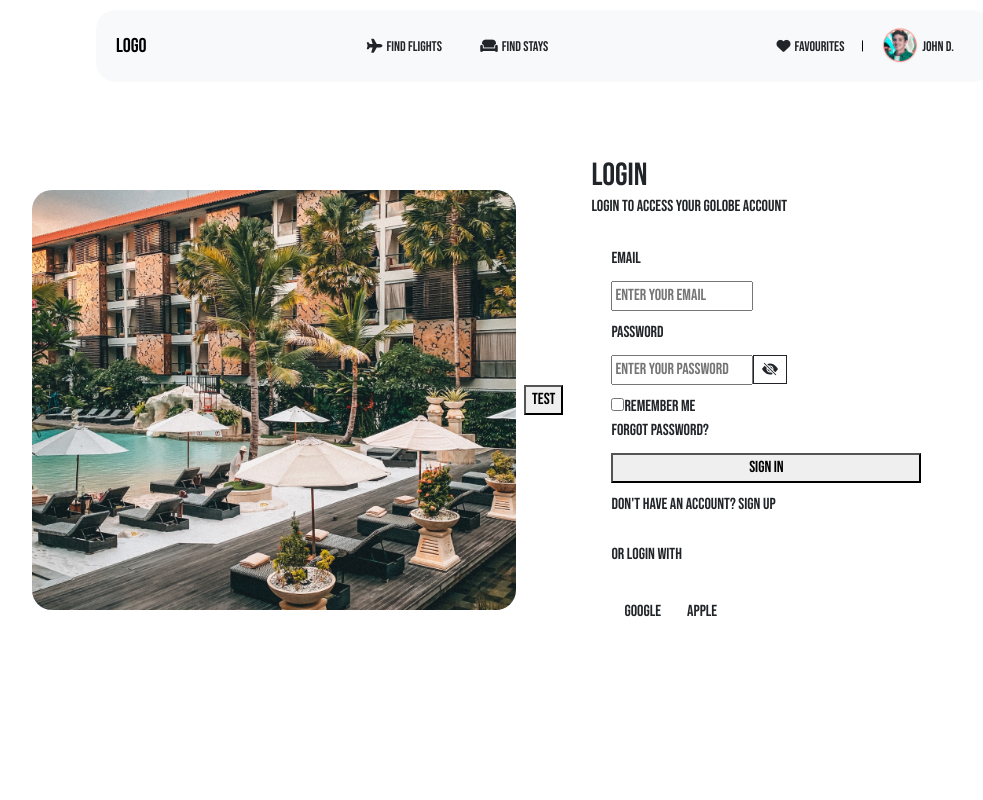
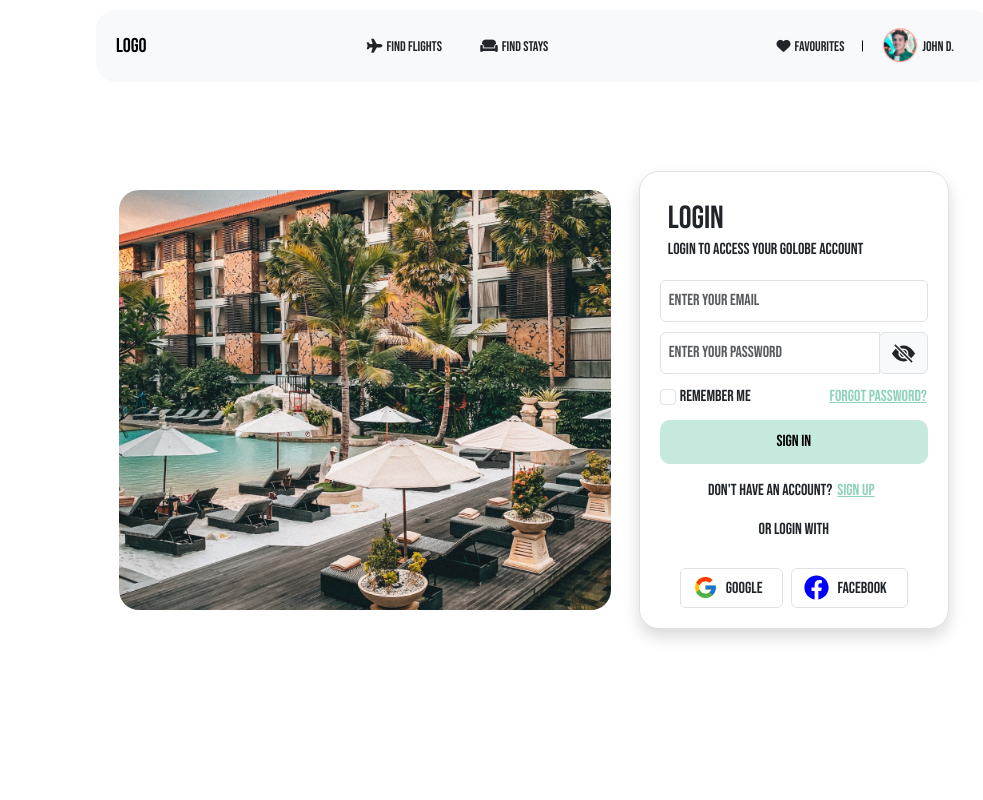
Before and after one commit to mohamedgaber-136/Travel-Agency, a React (Create React App) app: page /login in a window 1280 px wide. Shown: the top 800 px of the page, without its empty margins (96-1079 px from the left). Built offline with nearby package versions, Linux system fonts and the light colour scheme; no server answers; a web font is replaced by a local one.

Commit message:
add features to login page

```diff
--- a/src/Pages/Login/Login.css
+++ b/src/Pages/Login/Login.css
@@ -38,3 +38,51 @@
 .submit:hover {
   background-color: rgb(141, 211, 187, 0.8);
 }
+
+.submit-disabled {
+  border: none;
+  outline: none;
+  background-color: rgb(141, 211, 187, 0.5);
+  padding: 10px;
+  border-radius: 10px;
+  color: black;
+  font-size: 16px;
+  transform: 0.3s ease;
+}
+
+input[type="checkbox"]:checked {
+  background-color: var(--mint-green) !important;
+  /* color: black !important; */
+  border-color: var(--mint-green) !important;
+}
+
+input[type="checkbox"]:checked:after {
+  content: "\2713";
+  color: black;
+  display: flex;
+  align-items: center;
+  justify-content: center;
+}
+
+input[type="checkbox"] {
+  background-image: none !important;
+}
+
+.url-colored {
+  color: var(--mint-green) !important;
+
+  text-decoration: underline solid var(--mint-green) !important;
+}
+
+/* input[type="checkbox"] {
+  text-align: center;
+  display: table-cell;
+  vertical-align: middle;
+  width: 20px !important;
+  height: 20px !important;
+  appearance: none !important;
+  border-radius: 10%;
+  border: 1px solid rgb(191 35 42 / 90%);
+  box-shadow: none;
+  font-size: 1em;
+} */
--- a/src/Pages/Login/Login.jsx
+++ b/src/Pages/Login/Login.jsx
@@ -5,98 +5,107 @@ import "./Login.css";
 import { BsEyeFill, BsEyeSlashFill } from "react-icons/bs";
 import { signInWithEmailAndPassword } from "@firebase/auth";
 import { authbase } from "../../Firebase/FirebaseInit";
+import { FcGoogle } from "react-icons/fc";
+import { FaFacebook } from "react-icons/fa";
 
 function LoginPage() {
-  const [email, setEmail] = useState("");
-  const [password, setPassword] = useState("");
+  const [isHiddenPassword, setIsHiddenPassword] = useState("password");
+  const [submitEnabled, setSubmitEnabled] = useState(false);
+  const [errorMessage, setErrorMessage] = useState("");
+  const [credential, setCredential] = useState({});
 
-  const handleLogin = () => {
-    console.log("email:", email);
-    console.log("Password:", password);
-  };
+  function handlePasswordType() {
+    setIsHiddenPassword(!isHiddenPassword);
+  }
 
-  const [isHiddenPassword, setIsHiddenPassword] = useState("password");
   const [userObject, setUserObject] = useState({
     email: "",
     password: "",
     rememberMe: false,
   });
 
-  function handlePasswordType() {
-    setIsHiddenPassword(!isHiddenPassword);
+  function userSignIn(event) {
+    event.preventDefault();
+
+    if (userObject.email !== "" && userObject.password !== "") {
+      setErrorMessage("");
+    } else {
+      setErrorMessage("Please Enter The Required Inputs");
     }
 
-  const [credential, setCredential] = useState({});
+    // signInWithEmailAndPassword(authbase, userObject.email, userObject.password)
+    //   .then((cred) => {
+    //     console.log(cred, "sign in");
+    //     setCredential(cred);
+    //     // let x = { ...cred, phoneNumber: "+123456" };
+    //     // console.log(x, "x");
+    //     // authbase.currentUser = cred.user;
+    //     // add user from storage
+    //   })
+    //   .catch((error) => console.log(error, "error"));
+
+    // get the user from the database and put it on the context
+
+    console.log("ajsgs");
+  }
+
   useEffect(() => {
     console.log(userObject, "user");
     console.log(credential, "user");
   }, [userObject, credential]);
 
-  function userSignIn(event) {
-    event.preventDefault();
-
-    signInWithEmailAndPassword(authbase, userObject.email, userObject.password)
-      .then((cred) => {
-        console.log(cred, "sign in");
-        setCredential(cred);
-        // let x = { ...cred, phoneNumber: "+123456" };
-        // console.log(x, "x");
-        // authbase.currentUser = cred.user;
-        // add user from storage
-      })
-      .catch((error) => console.log(error, "error"));
-
-    console.log("ajsgs");
+  useEffect(() => {
+    if (userObject.email !== "" && userObject.password !== "") {
+      setSubmitEnabled(true);
+      setErrorMessage("");
+    } else {
+      setSubmitEnabled(false);
     }
+  }, [userObject]);
 
   return (
     <div className="loginParent d-flex justify-content-center align-items-center ">
       <div className=" d-flex justify-content-center w-100 h-50 align-items-center gap-2">
-        <div className=" signInContainer  justify-content-center flex-column flex-md-row d-flex  align-items-center gap-2">
+        <div className=" signInContainer  justify-content-center flex-column flex-md-row d-flex align-items-center gap-2">
           <div
-            className="imgContainer  "
+            className="imgContainer"
             style={{
               backgroundImage: `url(${img})`,
               backgroundPosition: "center",
               backgroundSize: "cover",
             }}
           ></div>
-          <button
+          {/* <button
             onClick={() => {
               console.log(authbase.currentUser, "test");
               authbase.currentUser.uid = "0";
             }}
           >
             test
-          </button>
-          <div className="loginForm h-100  ">
-            <div className="align-self-start d-flex flex-column py-2">
+          </button> */}
+          <div className="loginForm form h-100 ">
+            <form className="form border shadow " onSubmit={userSignIn}>
+              <div className="align-self-start d-flex flex-column p-2 ">
                 <h2 className="m-0">Login</h2>
                 <span>Login to access your Golobe account</span>
               </div>
-            <form class="form" onSubmit={userSignIn}>
-              <div class="flex-column">
-                <label>Email </label>
-              </div>
-              <div class="inputForm">
+              <div>
                 <input
-                  type="text"
-                  class="input"
+                  type="email"
+                  className="form-control p-2"
                   placeholder="Enter your Email"
+                  required
                   onChange={(event) =>
                     setUserObject({ ...userObject, email: event.target.value })
                   }
                 />
               </div>
-
-              <div class="flex-column">
-                <label>Password </label>
-              </div>
-              <div class="inputForm">
+              <div className="input-group ">
                 <input
                   type={isHiddenPassword ? "password" : "text"}
-                  class="input"
+                  className="form-control p-2"
                   placeholder="Enter your Password"
+                  required
                   onChange={(event) =>
                     setUserObject({
                       ...userObject,
@@ -104,18 +113,25 @@ function LoginPage() {
                     })
                   }
                 />
+                <div className="input-group-append">
                   <span
-                  className="border border-dark px-2 py-1"
+                    className=" input-group-text  h-100"
                     onClick={handlePasswordType}
                   >
-                  {isHiddenPassword ? <BsEyeSlashFill /> : <BsEyeFill />}
+                    {isHiddenPassword ? (
+                      <BsEyeSlashFill size={23} />
+                    ) : (
+                      <BsEyeFill size={23} />
+                    )}
                   </span>
                 </div>
+              </div>
 
-              <div class="flex-row">
+              <div className="d-flex justify-content-between align-items-center">
                 <div>
                   <input
                     type="checkbox"
+                    className="form-check-input"
                     onChange={(event) =>
                       setUserObject({
                         ...userObject,
@@ -123,19 +139,39 @@ function LoginPage() {
                       })
                     }
                   />
-                  <label>Remember me </label>
+                  <label className="px-1">Remember me </label>
                 </div>
-                <span class="span">Forgot password?</span>
+
+                <span className="btn p-0 url-colored">Forgot password?</span>
               </div>
-              <button class="button-submit">Sign In</button>
-              <p class="p">
-                Don't have an account? <span class="span">Sign Up</span>
-              </p>
-              <p class="p line">Or login With</p>
 
-              <div class="flex-row">
-                <button class="btn google">Google</button>
-                <button class="btn apple">Apple</button>
+              <div className="d-flex flex-column">
+                <button
+                  className={submitEnabled ? "submit" : "submit-disabled"}
+                  onClick={userSignIn}
+                  // disabled={submitEnabled}
+                >
+                  Sign In
+                </button>
+                <span className="fs-6 ps-2 text-danger">{errorMessage}</span>
+              </div>
+
+              <div className=" align-self-center d-flex align-items-center justify-content-center">
+                <span> Don't have an account?</span>
+                <span className=" url-colored btn p-1">Sign Up</span>
+              </div>
+
+              <p className=" align-self-center">Or login With</p>
+
+              <div className="d-flex align-self-center gap-2">
+                <button className="btn border seeAllBtn">
+                  <FcGoogle size={25} />
+                  <span className="px-2">Google</span>
+                </button>
+                <button className="btn border seeAllBtn">
+                  <FaFacebook size={25} color="blue" />
+                  <span className="px-2">Facebook</span>
+                </button>
               </div>
             </form>
           </div>
```
Lines whose indentation alone changed are shown as unchanged.
